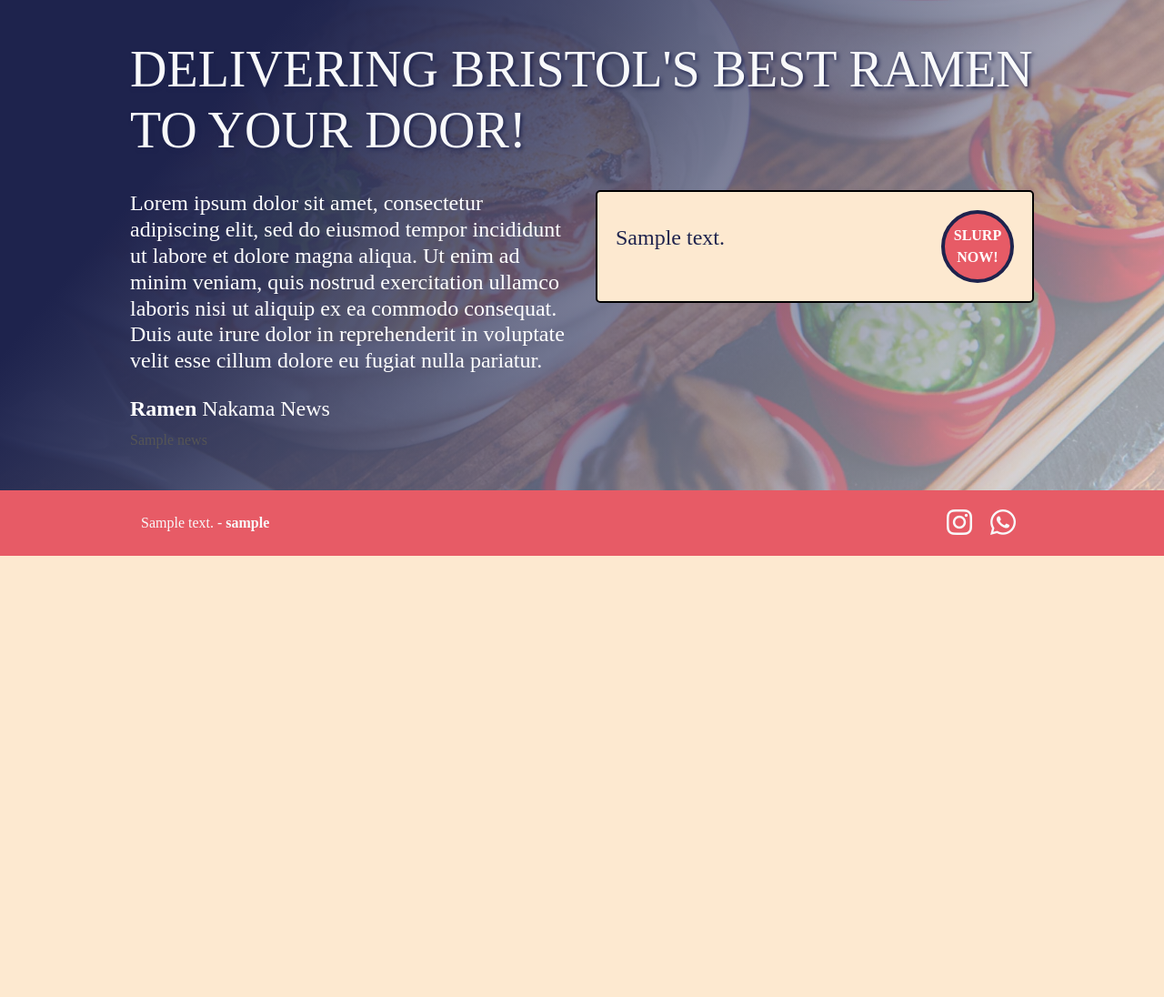
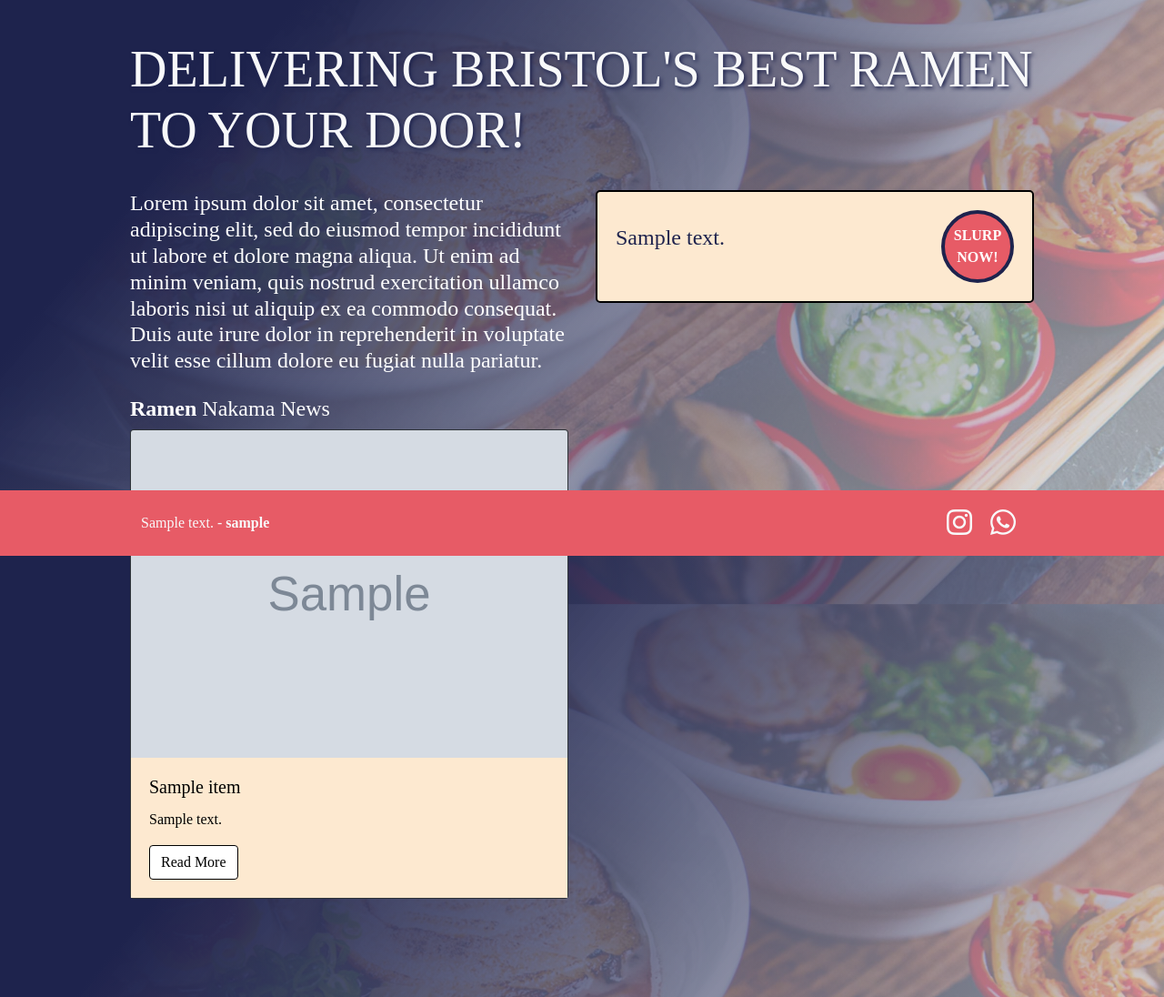
Before and after one commit to p-coughlan/ramen_nakama, a Django app: template home/templates/home/index.html in a window 1280 px wide. Shown: the part 189-1285 px from the top of the page at 91% size. Before the commit the page ends 800 px from the top, so only its background shows below. Run offline with Django 3.2, Linux system fonts and the light colour scheme; the template is opened without the code that fills it: most values are stand-ins (such as "Sample title", 1, 10 or a date in 2020); grey boxes marked "Sample" are stand-in pictures; some libraries are stand-ins or nearby versions.

Commit message:
Refactor news section to display individual news items with images and titles; add pagination controls for news archive

```diff
--- a/home/templates/home/index.html
+++ b/home/templates/home/index.html
@@ -34,19 +34,20 @@
         <div class="news-section mt-4">
           <h4 class="text-white"><strong>Ramen</strong> Nakama News</h4>
           {% if news %}
-            <div class="news-content">
-              {{ news }}
-            </div>
+            {% for item in news %}
+              <div class="card bg-dark text-black mb-5">
+                {% if item.image %}
+                  <img src="{{ item.image.url }}" alt="{{ item.title }}" class="card-img-top img-fluid">
+                {% endif %}
+                <div class="card-body">
+                  <h5 class="card-title">{{ item.title }}</h5>
+                  <p class="card-text">{{ item.content|truncatewords:30 }}</p>
+                  <a href="{% url 'news-detail' item.pk %}" class="btn btn-outline-black">Read More</a>
+                </div>
+              </div>
+            {% endfor %}
           {% else %}
-            <div class="card bg-dark text-black mb-5">
-              <img src="media/Scrandit.jpg" alt="News Image" class="card-img-top img-fluid">
-              <div class="card-body">
-                <p class="card-text">
-                  Lorem ipsum dolor sit amet, consectetur adipiscing elit, sed do eiusmod tempor incididunt ut labore et dolore magna aliqua.
-                  Ut enim ad minim veniam, quis nostrud exercitation ullamco laboris
-                </p>
-              </div>
-            </div>
+            <p class="text-white">No news available at this time.</p>
           {% endif %}
         </div>
       </div>
```
Also changed, not shown: news/templates/news/news_archive.html (added, +34 -0 lines).
